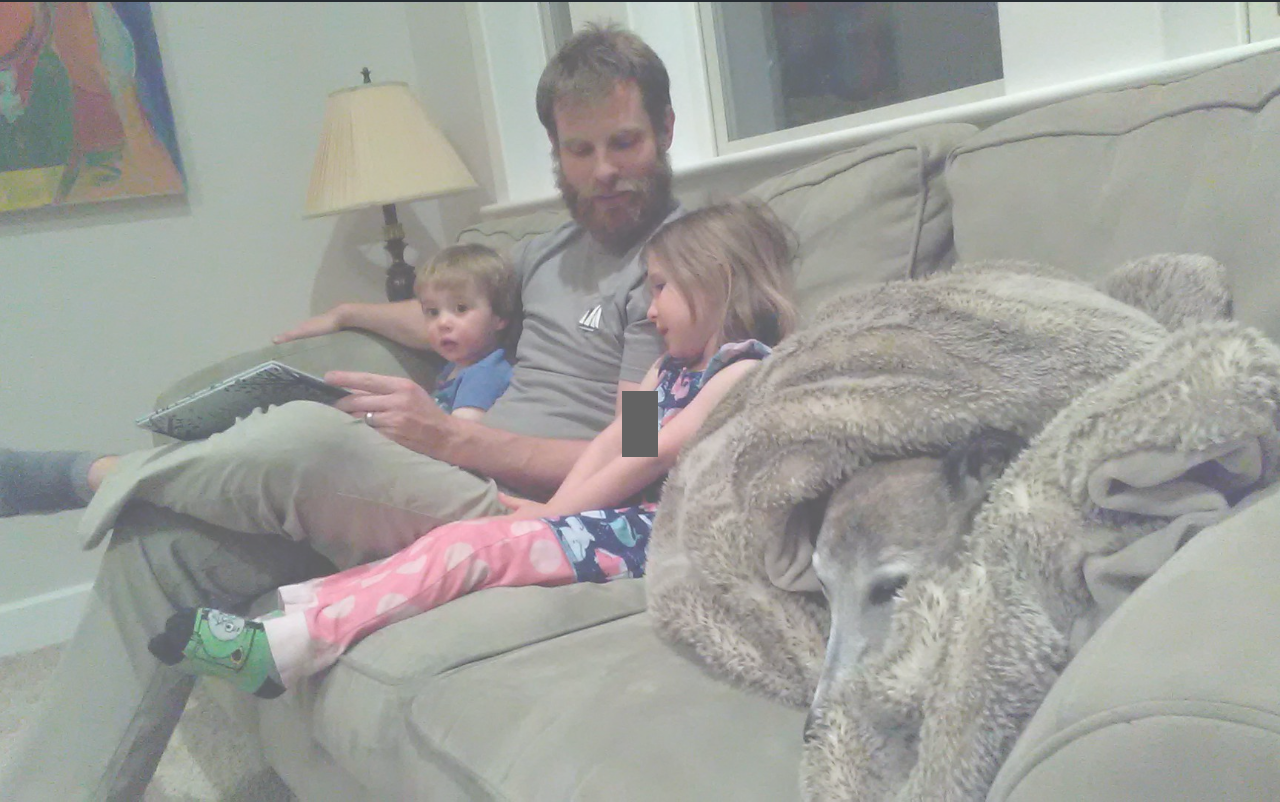
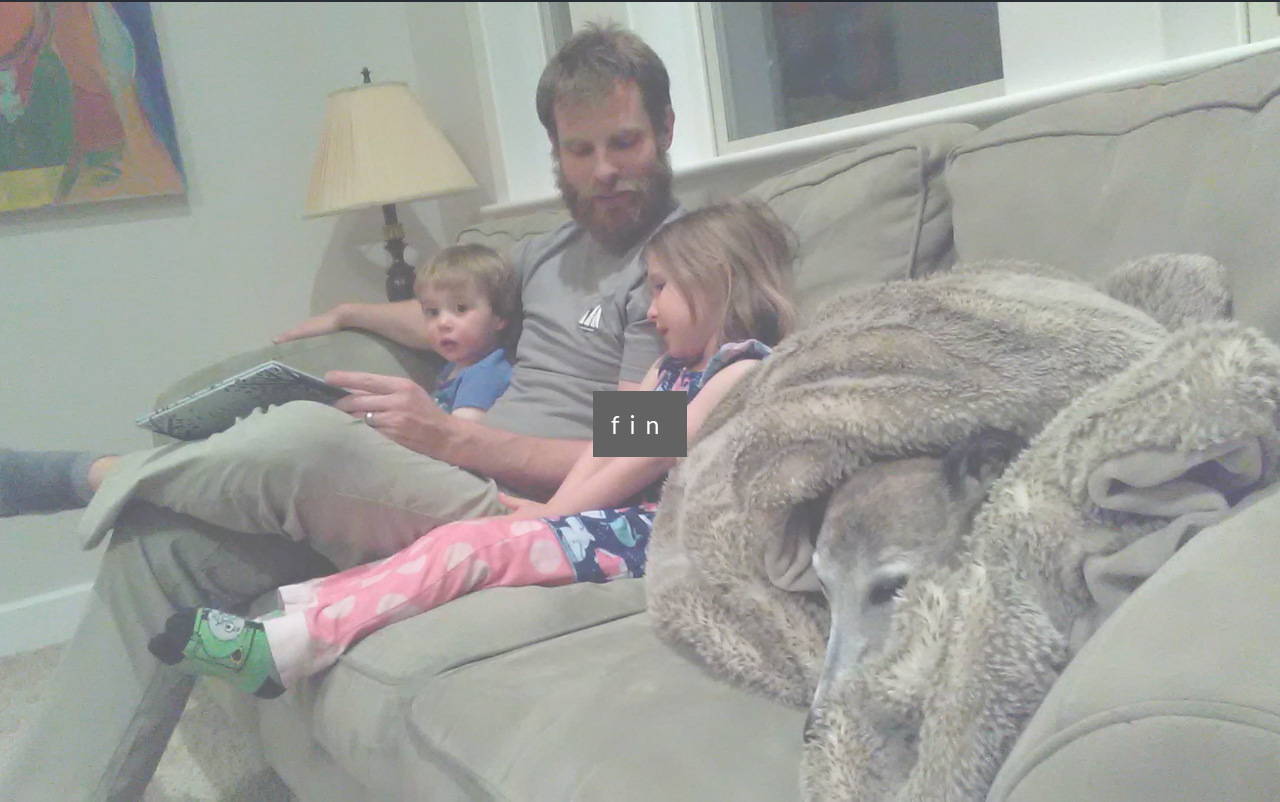
Before and after one commit to stcoradetti/stcoradetti.github.io, a plain HTML site: page index.html in a window 1280 px wide. Shown: the part 1269-2071 px from the top of the page. Drawn offline with Linux system fonts and the light colour scheme.

Commit message:
Update index.html

```diff
--- a/index.html
+++ b/index.html
@@ -92,7 +92,7 @@ h3 {
 
 <div class="bgimg-1">
   <div class="caption">
-  <span class="border"></span>
+  <span class="border">fin</span>
   </div>
 </div>
 
```
